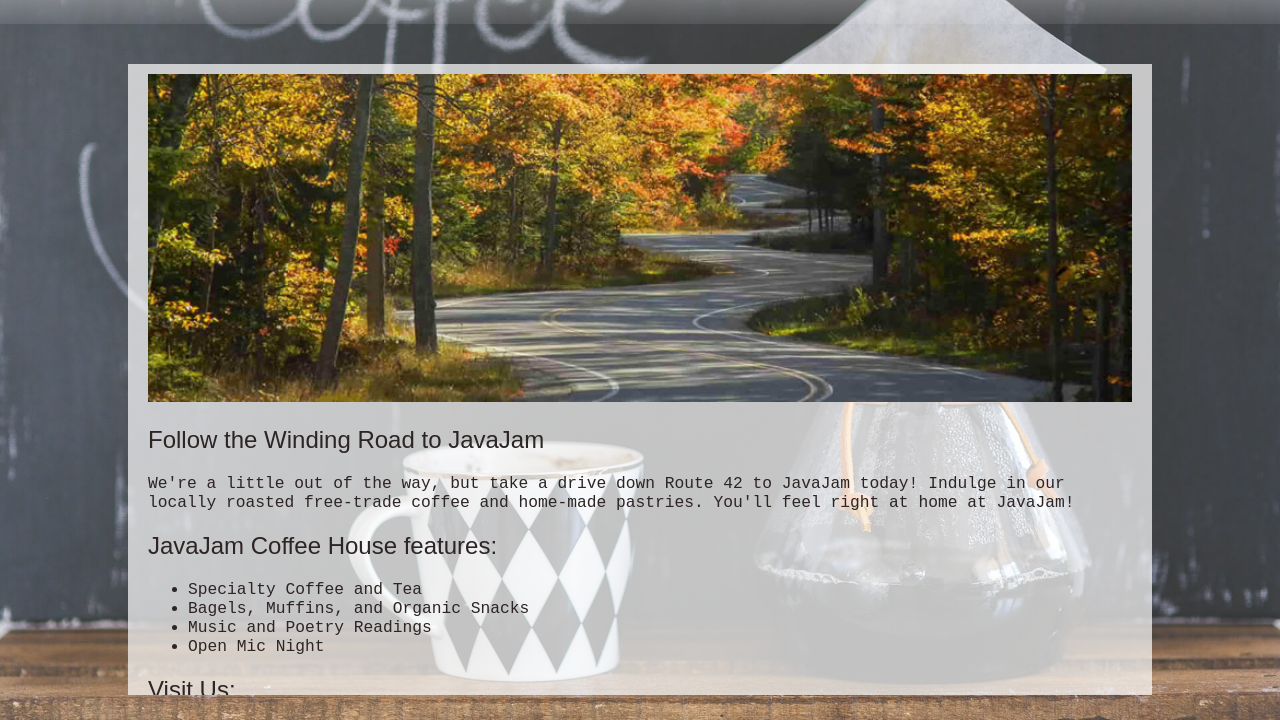
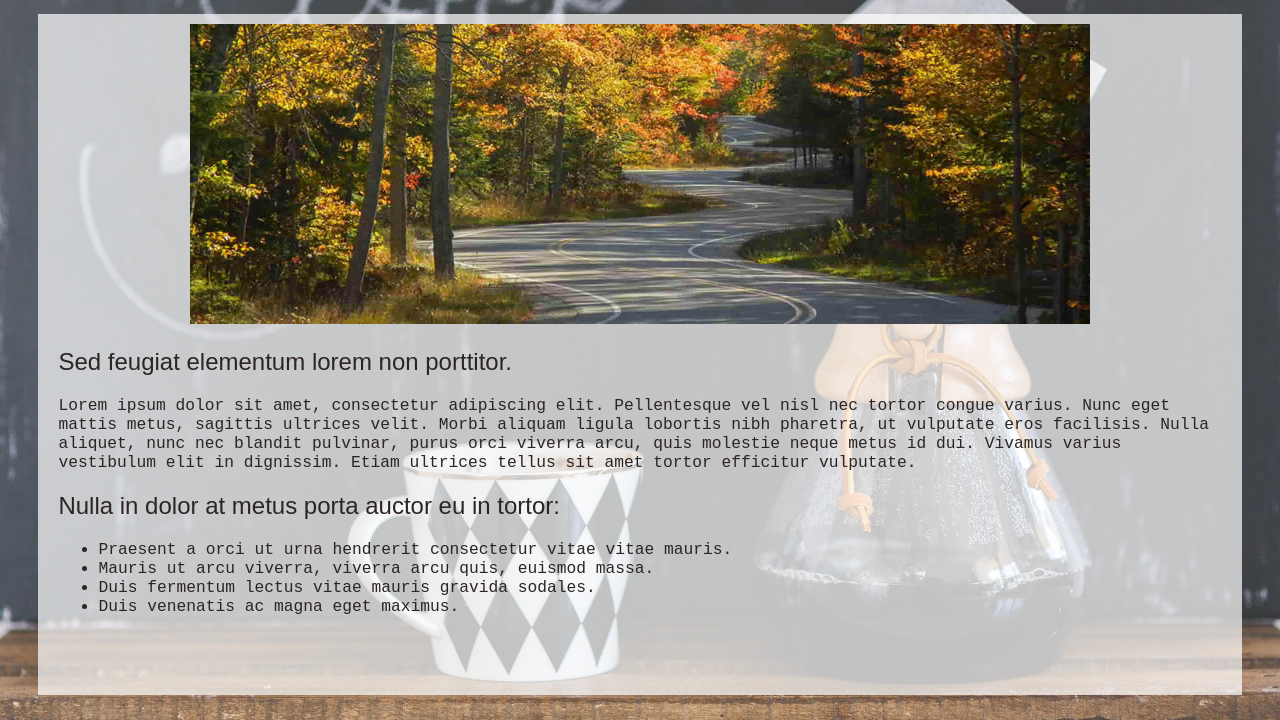
Before and after one commit to sduzair/JavaJam-Coffee-Bar, a plain HTML site: page index.html in a window 1280 px wide. Shown: the part 134-854 px from the top of the page. Drawn offline with Linux system fonts and the light colour scheme.

Commit message:
Changed header and body width.

```diff
--- a/css/styles.css
+++ b/css/styles.css
@@ -52,7 +52,7 @@ main {
 
 .logo-container {
   width: 100%;
-  height: 130px;
+  height: 100px;
   padding: 10px 0 0;
   background-image: linear-gradient(RGB(255, 255, 255, 1) 0%, RGB(255, 255, 255, 0) 110%);
   position: absolute;
@@ -61,7 +61,7 @@ main {
 
 .logo-container div {
   vertical-align: middle;
-  line-height: 130px;
+  line-height: 100px;
   display: inline-block;
 }
 
@@ -129,13 +129,12 @@ main {
   background-image: linear-gradient(RGB(255, 255, 255, 0.7) 0%, RGB(255, 255, 255, 0.7) 100%);
   position: absolute;
   z-index: 1;
-  top: 180px;
   color: #2D2424;
   font-family: monospace;
-  margin-left: 10%;
-  margin-right: 10%;
+  margin-left: 3%;
+  margin-right: 3%;
   overflow: scroll;
-  top: 180px;
+  top: 130px;
   bottom: 60px;
 }
 
@@ -153,12 +152,16 @@ main {
   box-sizing: border-box;
 }
 
+.contents .roadinwilderness {
+  text-align: center;
+}
+
 body>div.contents-container>div>p:nth-child(3) {
   text-indent: 5em;
 }
 
 .roadinwilderness img {
-  width: 100%;
+  width: auto%;
 }
 
 h2 {
--- a/index.html
+++ b/index.html
@@ -40,21 +40,15 @@
     <div class="contents-container">
       <div class="contents">
         <div class="roadinwilderness"><img src="images/hero.jpg" alt=""></div>
-      	<h2>Follow the Winding Road to JavaJam</h2>
-      	<p>We&#39;re a little out of the way, but take a drive down Route 42 to JavaJam today! Indulge in our locally roasted free-trade coffee and home-made pastries. You&#39;ll feel right at home at JavaJam!</p>
-      	<h2>JavaJam Coffee House features:</h2>
+      	<h2>Sed feugiat elementum lorem non porttitor.</h2>
+      	<p>Lorem ipsum dolor sit amet, consectetur adipiscing elit. Pellentesque vel nisl nec tortor congue varius. Nunc eget mattis metus, sagittis ultrices velit. Morbi aliquam ligula lobortis nibh pharetra, ut vulputate eros facilisis. Nulla aliquet, nunc nec blandit pulvinar, purus orci viverra arcu, quis molestie neque metus id dui. Vivamus varius vestibulum elit in dignissim. Etiam ultrices tellus sit amet tortor efficitur vulputate.</p>
+      	<h2>Nulla in dolor at metus porta auctor eu in tortor:</h2>
         <ul>
-          <li>Specialty Coffee and Tea</li>
-          <li>Bagels, Muffins, and Organic Snacks</li>
-          <li>Music and Poetry Readings</li>
-          <li>Open Mic Night</li>
+          <li>Praesent a orci ut urna hendrerit consectetur vitae vitae mauris.</li>
+          <li>Mauris ut arcu viverra, viverra arcu quis, euismod massa.</li>
+          <li>Duis fermentum lectus vitae mauris gravida sodales.</li>
+          <li>Duis venenatis ac magna eget maximus.</li>
         </ul>
-        <h2>Visit Us:</h2>
-      	<p>
-        	54321 Route 42<br>
-        	Ellison Bay, WI 54210<br>
-        	888-555-5555
-      	</p>
       </div>
     </div>
     <div id="images-slider">
```
